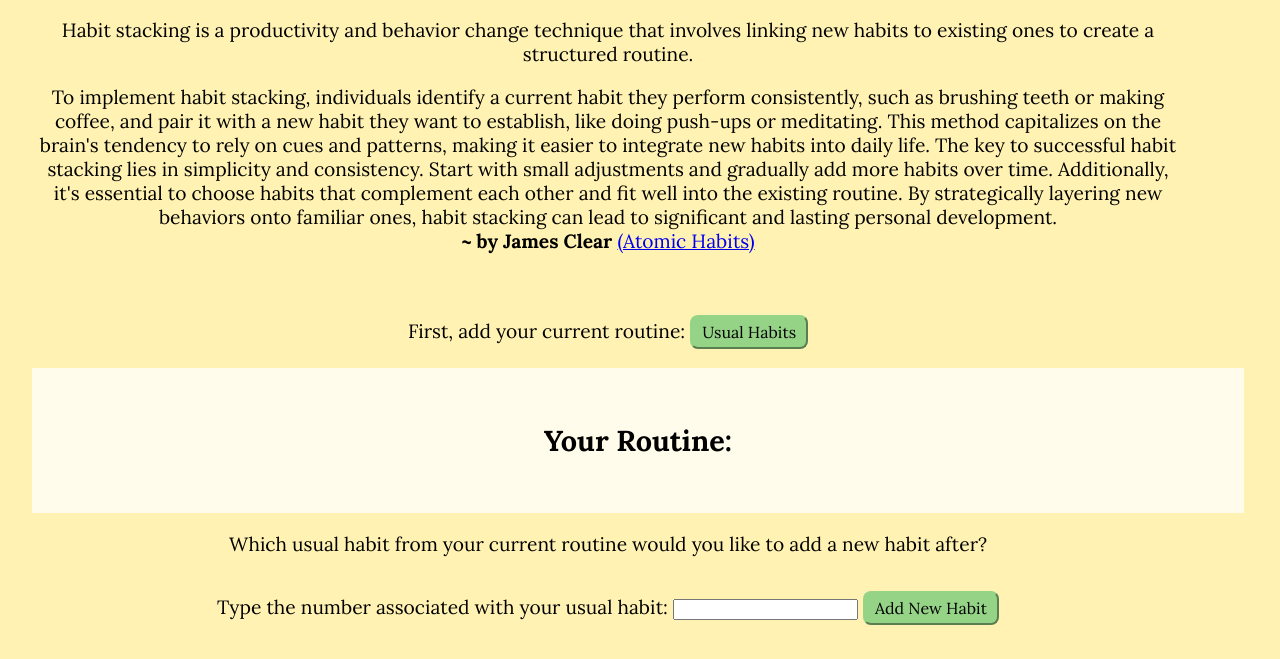
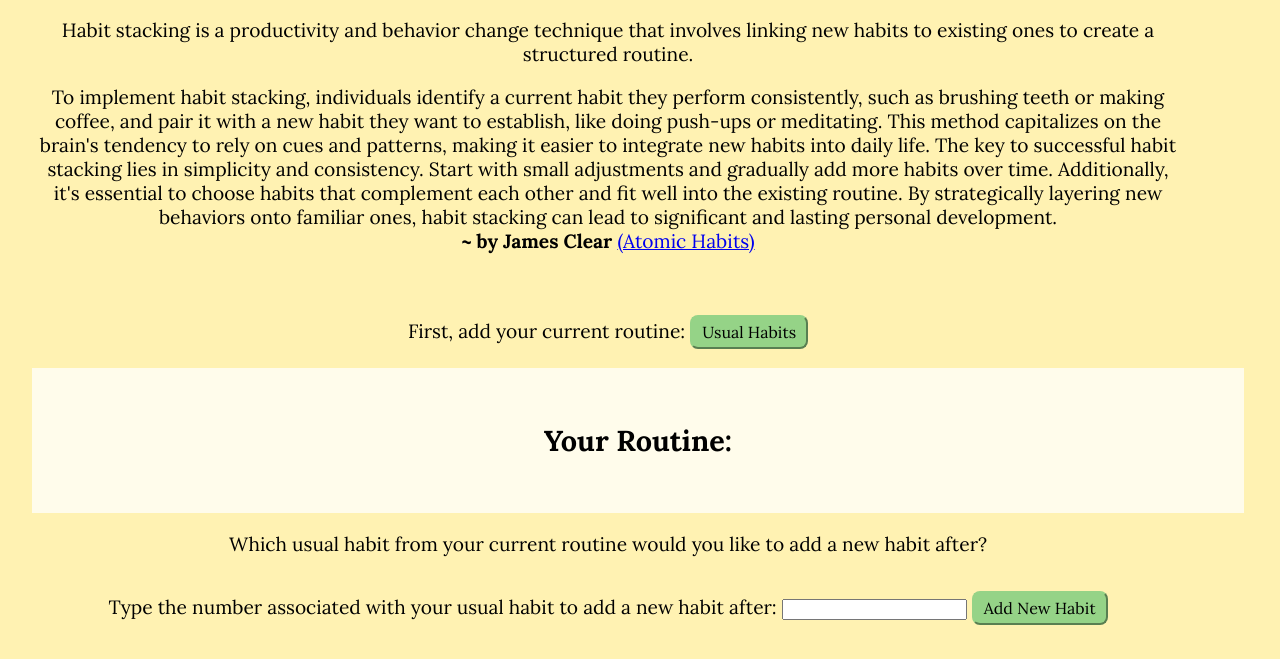
Before and after one commit to emts00/CreateYourNewRoutine, a plain HTML site: page index.html in a window 1280 px wide. Shown: the part 141-800 px from the top of the page. Drawn offline with Linux system fonts and the light colour scheme; a web font is replaced by a local one.

Commit message:
Update index.html
Signed-off-by: Emily Tsang <131550111+emts00@users.noreply.github.com>

```diff
--- a/index.html
+++ b/index.html
@@ -39,7 +39,7 @@
         </span>
     </section>
     <p> Which usual habit from your current routine would you like to add a new habit after? </p>
-    <p style="display:inline-block;"> Type the number associated with your usual habit: <input type="number" id="num">
+    <p style="display:inline-block;"> Type the number associated with your usual habit to add a new habit after: <input type="number" id="num">
     </p> <button class="button" id="newHabit"> Add New Habit </button>
     <script src="app.js"></script>
 </body>
```
